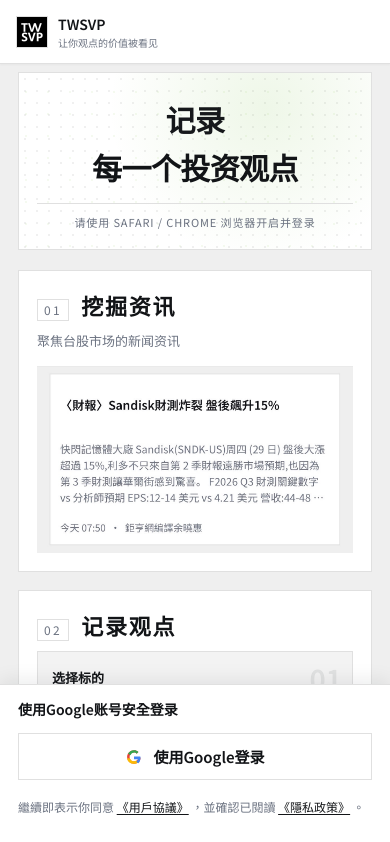
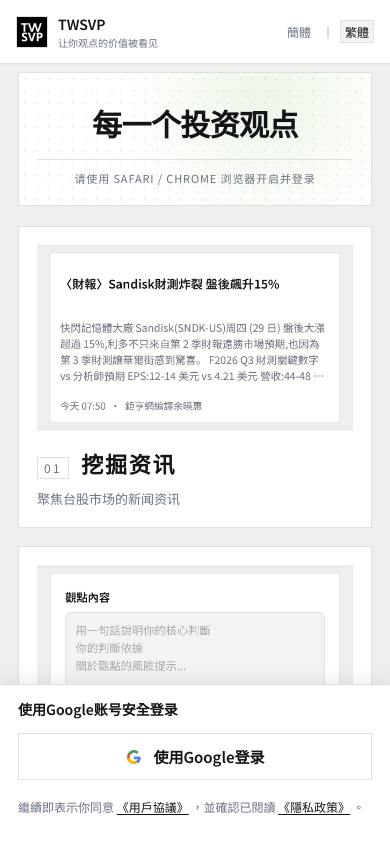
Before and after one commit to MuWeiLee/twsvp-frontend, a Vue app: page / in a window 390 px wide. Shown: the top 842 px of the page. Built offline with nearby package versions, Linux system fonts and the light colour scheme; no server answers.

Commit message:
Adjust login mobile layout and drawer

```diff
--- a/src/views/LoginView.vue
+++ b/src/views/LoginView.vue
@@ -10,7 +10,25 @@
           <div class="nav-slogan">{{ t("让你观点的价值被看见") }}</div>
         </div>
       </div>
-      <span class="nav-space" aria-hidden="true"></span>
+      <div class="lang-toggle" role="group" aria-label="Language toggle">
+        <button
+          type="button"
+          class="lang-btn"
+          :class="{ active: language === 'zh-Hans' }"
+          @click="setLanguage('zh-Hans')"
+        >
+          {{ t("简体") }}
+        </button>
+        <span class="lang-divider" aria-hidden="true">｜</span>
+        <button
+          type="button"
+          class="lang-btn"
+          :class="{ active: language === 'zh-Hant' }"
+          @click="setLanguage('zh-Hant')"
+        >
+          {{ t("繁体") }}
+        </button>
+      </div>
     </nav>
 
     <header class="hero slide-in">
@@ -174,11 +192,16 @@
   getProfileCompletionSupabase,
   signInWithGoogleSupabase,
 } from "../services/auth.js";
+import {
+  applyLanguagePreference,
+  getLanguagePreference,
+} from "../services/preferences.js";
 
 const router = useRouter();
-const heroWords = [t("验证"), t("挖掘"), t("记录")];
+const language = ref(getLanguagePreference());
+const heroWords = computed(() => [t("验证"), t("挖掘"), t("记录")]);
 const heroWordIndex = ref(0);
-const heroWord = computed(() => heroWords[heroWordIndex.value]);
+const heroWord = computed(() => heroWords.value[heroWordIndex.value]);
 
 let heroTimer;
 
@@ -198,6 +221,10 @@
 });
 
 onMounted(() => {
+  language.value = applyLanguagePreference(language.value);
+});
+
+onMounted(() => {
   heroTimer = setInterval(() => {
     heroWordIndex.value = (heroWordIndex.value + 1) % heroWords.length;
   }, 2200);
@@ -209,6 +236,10 @@
 
 const handleGoogle = () => {
   handleGoogleSupabase();
+};
+
+const setLanguage = (value) => {
+  language.value = applyLanguagePreference(value);
 };
 
 const handleGoogleSupabase = async () => {
@@ -294,8 +325,32 @@
   color: var(--muted);
 }
 
-.nav-space {
+.lang-toggle {
   margin-left: auto;
+  display: inline-flex;
+  align-items: center;
+  gap: 6px;
+  font-size: 12px;
+  color: var(--muted);
+}
+
+.lang-btn {
+  border: 1px solid transparent;
+  background: transparent;
+  padding: 2px 4px;
+  font: inherit;
+  color: inherit;
+  cursor: pointer;
+}
+
+.lang-btn.active {
+  color: var(--ink);
+  border-color: var(--border);
+  background: var(--panel);
+}
+
+.lang-divider {
+  color: var(--muted);
 }
 
 .hero {
@@ -560,8 +615,9 @@
 
 .login-drawer {
   position: fixed;
-  left: 50%;
-  transform: translateX(-50%);
+  left: 0;
+  right: 0;
+  margin: 0 auto;
   bottom: 0;
   width: 100%;
   max-width: 600px;
@@ -573,7 +629,7 @@
 }
 
 .drawer-content {
-  padding: 16px 22px 18px;
+  padding: 16px 22px calc(18px + env(safe-area-inset-bottom));
   display: grid;
   gap: 6px;
 }
@@ -635,6 +691,19 @@
     grid-template-columns: 1fr;
   }
 
+  .feature-card.split .feature-media,
+  .feature-card.split .feature-text {
+    order: unset;
+  }
+
+  .feature-card.split .feature-media {
+    order: 1;
+  }
+
+  .feature-card.split .feature-text {
+    order: 2;
+  }
+
   .drawer-content {
     padding: 14px 18px 16px;
   }
```
